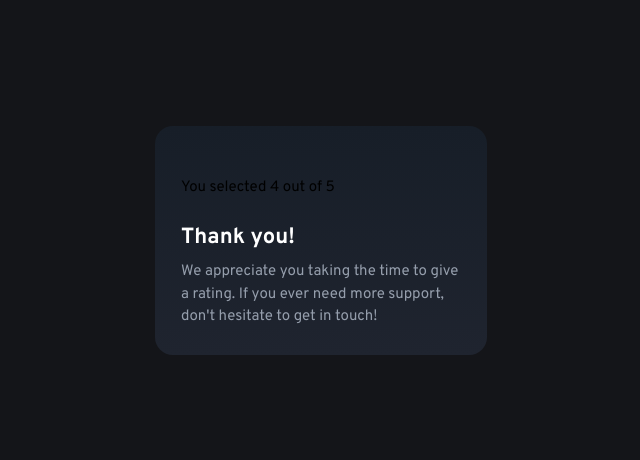
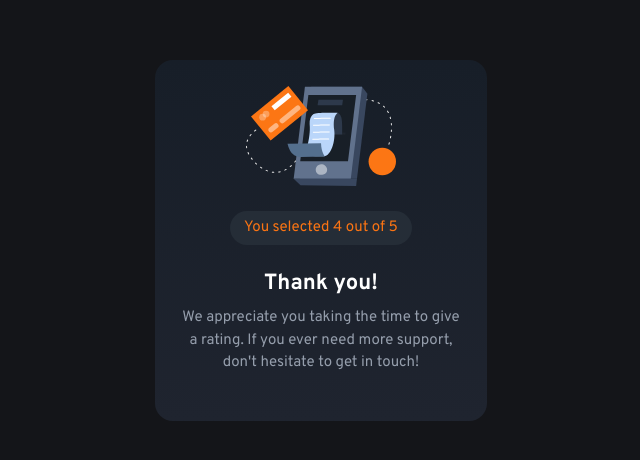
Before and after one commit to PaylemanC/frontendmentor--Angular, an Angular app: page /interactive-rating in a window 1280 px wide. Shown: the part 160-620 px from the top of the page, without its empty margins (319-959 px from the left). Built offline with nearby package versions, Linux system fonts and the light colour scheme.

Commit message:
Apply remaining styles to #end section

```diff
--- a/src/app/newbie/interactive-rating/interactive-rating.component.scss
+++ b/src/app/newbie/interactive-rating/interactive-rating.component.scss
@@ -24,6 +24,9 @@ p {
   display: flex;
   flex-direction: column;
   gap: 25px;
+  &#end {
+    align-items: center;
+  }
 }
 
 .inactive {
@@ -98,4 +101,22 @@ p {
   }
 }
 
+#end {
+  .illustration {
+    height: 100px;
+    width: 150px;
+    background: url('images/illustration-thank-you.svg') no-repeat center / contain;
+  }
+  .selection {
+    color: $orange;
+    background-color: $dark-blue;
+    padding: 6px 14px;
+    border-radius: 44px;
+  }
+  .content {
+    text-align: center;
+    margin-bottom: 20px;
+  }
+}
+
 //Mobile: 375px, Desktop: 1440px
```
